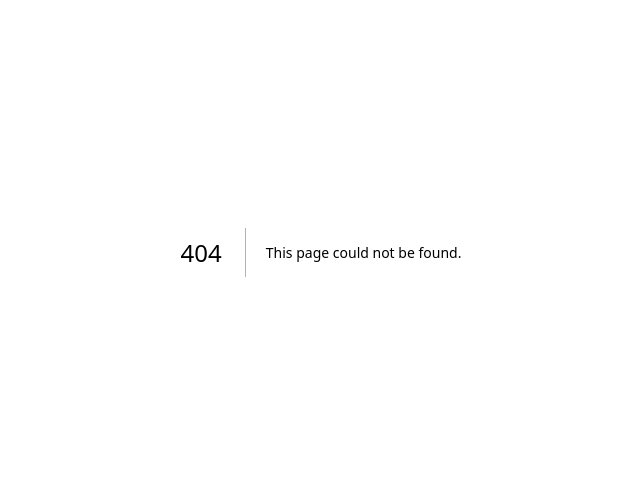
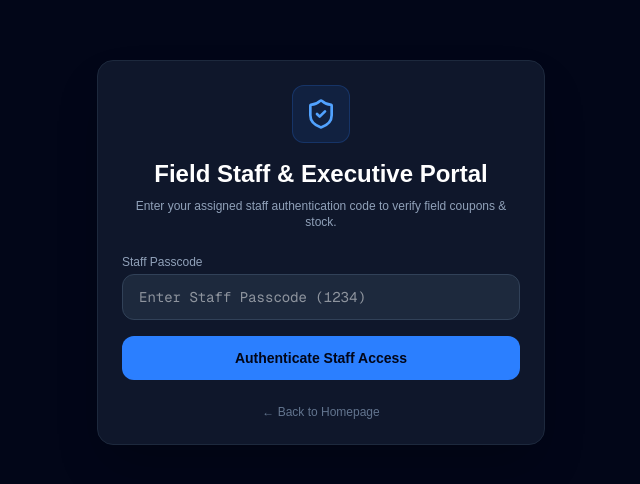
Before and after one commit to krishgoyal0023/electrician-rewards, a Next.js app: page /login/staff in a window 1280 px wide. Before the commit this address had no page. Shown: the part 148-632 px from the top of the page, without its empty margins (319-959 px from the left). Built offline with nearby package versions, Linux system fonts and the light colour scheme; no server answers.

Commit message:
Add Staff portal route and field audit verification

```diff
--- /dev/null
+++ b/src/app/login/staff/page.js
@@ -0,0 +1,161 @@
+'use client';
+import { useState } from 'react';
+import { useRouter } from 'next/navigation';
+import { ShieldCheck, LogOut, QrCode, Search, CheckCircle2, Loader2, ArrowLeft } from 'lucide-react';
+import { supabase } from '@/lib/supabase';
+
+export default function StaffPortalPage() {
+  const [staffCode, setStaffCode] = useState('');
+  const [authenticated, setAuthenticated] = useState(false);
+  const [searchQuery, setSearchQuery] = useState('');
+  const [searchResult, setSearchResult] = useState(null);
+  const [loading, setLoading] = useState(false);
+  const router = useRouter();
+
+  // Simple staff verification (Passcode: 1234 or custom)
+  const handleLogin = (e) => {
+    e.preventDefault();
+    if (staffCode === '1234' || staffCode === 'STAFF2026') {
+      setAuthenticated(true);
+    } else {
+      alert('Invalid Staff Passcode. Use 1234 for testing.');
+    }
+  };
+
+  const handleVerifyQR = async (e) => {
+    e.preventDefault();
+    if (!searchQuery) return;
+    setLoading(true);
+
+    const { data, error } = await supabase
+      .from('qr_coupons')
+      .select('*, dealers(name, phone)')
+      .eq('secret_code', searchQuery.trim())
+      .single();
+
+    if (error || !data) {
+      alert('QR Coupon Code not found in database.');
+      setSearchResult(null);
+    } else {
+      setSearchResult(data);
+    }
+    setLoading(false);
+  };
+
+  if (!authenticated) {
+    return (
+      <main className="min-h-screen bg-slate-950 text-white flex items-center justify-center p-4">
+        <div className="max-w-md w-full bg-slate-900 border border-slate-800 p-6 rounded-2xl space-y-6 shadow-2xl">
+          <div className="text-center space-y-2">
+            <div className="bg-blue-500/10 text-blue-400 p-3 rounded-xl inline-block border border-blue-500/20">
+              <ShieldCheck className="h-8 w-8" />
+            </div>
+            <h1 className="text-2xl font-bold">Field Staff & Executive Portal</h1>
+            <p className="text-xs text-slate-400">Enter your assigned staff authentication code to verify field coupons & stock.</p>
+          </div>
+
+          <form onSubmit={handleLogin} className="space-y-4">
+            <div>
+              <label className="block text-xs text-slate-400 mb-1 font-medium">Staff Passcode</label>
+              <input
+                type="password"
+                placeholder="Enter Staff Passcode (1234)"
+                value={staffCode}
+                onChange={(e) => setStaffCode(e.target.value)}
+                className="w-full bg-slate-800 border border-slate-700 rounded-xl px-4 py-3 text-sm text-white focus:outline-none focus:border-blue-400 transition font-mono"
+                required
+              />
+            </div>
+
+            <button
+              type="submit"
+              className="w-full bg-blue-500 hover:bg-blue-400 text-slate-950 font-bold py-3 rounded-xl transition flex items-center justify-center gap-2 text-sm"
+            >
+              Authenticate Staff Access
+            </button>
+          </form>
+
+          <button
+            onClick={() => router.push('/')}
+            className="w-full text-xs text-slate-500 hover:text-slate-300 transition text-center block"
+          >
+            ← Back to Homepage
+          </button>
+        </div>
+      </main>
+    );
+  }
+
+  return (
+    <main className="min-h-screen bg-slate-950 text-white p-4 md:p-8">
+      <div className="max-w-3xl mx-auto space-y-6">
+        {/* Header */}
+        <div className="flex items-center justify-between bg-slate-900 border border-slate-800 p-4 rounded-xl">
+          <div className="flex items-center gap-3">
+            <div className="bg-blue-500 p-2 rounded-lg text-slate-950 font-bold">
+              <ShieldCheck className="h-5 w-5" />
+            </div>
+            <div>
+              <h1 className="font-bold text-base">Field Verification Portal</h1>
+              <p className="text-xs text-slate-400">WireRewards Executive Verification</p>
+            </div>
+          </div>
+          <button
+            onClick={() => setAuthenticated(false)}
+            className="text-slate-400 hover:text-white text-xs flex items-center gap-1 bg-slate-800 px-3 py-1.5 rounded-lg transition"
+          >
+            <LogOut className="h-3.5 w-3.5" /> Exit
+          </button>
+        </div>
+
+        {/* QR Audit & Inspection Tool */}
+        <div className="bg-slate-900 border border-slate-800 p-6 rounded-2xl space-y-4">
+          <h2 className="text-sm font-bold text-slate-200 flex items-center gap-2">
+            <QrCode className="h-4 w-4 text-blue-400" /> Verify Coupon Code Authenticity
+          </h2>
+
+          <form onSubmit={handleVerifyQR} className="flex gap-2">
+            <input
+              type="text"
+              placeholder="Enter coupon code (e.g. WIRE-100-ABC)"
+              value={searchQuery}
+              onChange={(e) => setSearchQuery(e.target.value)}
+              className="flex-1 bg-slate-800 border border-slate-700 rounded-xl px-4 py-2.5 text-xs text-white focus:outline-none focus:border-blue-400 font-mono"
+            />
+            <button
+              type="submit"
+              disabled={loading}
+              className="bg-blue-500 hover:bg-blue-400 text-slate-950 font-bold px-4 py-2.5 rounded-xl text-xs transition flex items-center gap-1"
+            >
+              {loading ? <Loader2 className="h-4 w-4 animate-spin" /> : <Search className="h-4 w-4" />}
+              Verify
+            </button>
+          </form>
+
+          {searchResult && (
+            <div className="mt-4 p-4 bg-slate-800/60 border border-slate-700 rounded-xl space-y-3">
+              <div className="flex justify-between items-center border-b border-slate-700 pb-2">
+                <span className="text-xs text-slate-400">Status</span>
+                <span className={`text-xs font-bold px-2 py-0.5 rounded uppercase ${
+                  searchResult.is_redeemed ? 'bg-amber-500/20 text-amber-400' : 'bg-emerald-500/20 text-emerald-400'
+                }`}>
+                  {searchResult.is_redeemed ? 'Redeemed' : 'Valid / In Stock'}
+                </span>
+              </div>
+              <div className="grid grid-cols-2 gap-2 text-xs">
+                <div>
+                  <span className="text-slate-400 block text-[10px]">Points Value</span>
+                  <span className="font-bold font-mono text-amber-400">+{searchResult.points} PTS</span>
+                </div>
+                <div>
+                  <span className="text-slate-400 block text-[10px]">Assigned Dealer</span>
+                  <span className="font-medium text-slate-200">{searchResult.dealers?.name || 'Unassigned'}</span>
+                </div>
+              </div>
+            </div>
+          )}
+        </div>
+      </div>
+    </main>
+  );
+}
```
